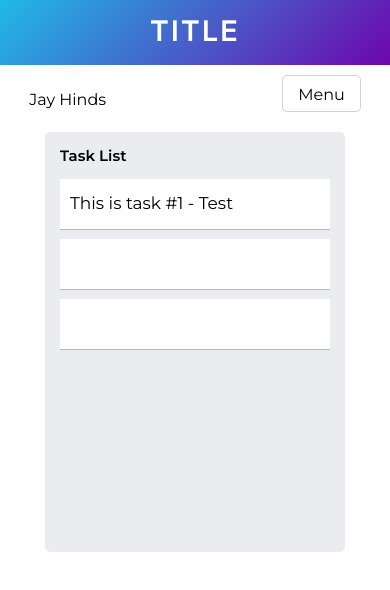
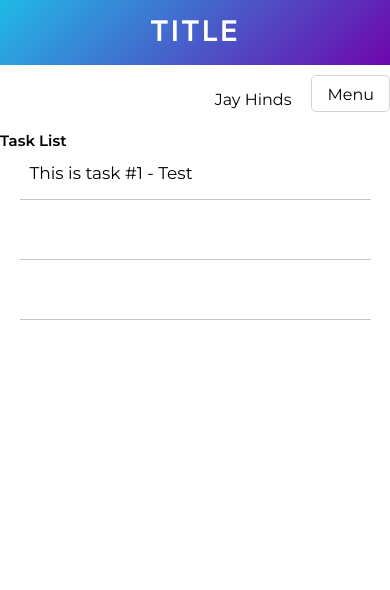
Before and after one commit to hindsjay/jayHindsJelloBoard, a React (Create React App) app: page / in a window 390 px wide. Shown: the top 590 px of the page. Built offline with nearby package versions, Linux system fonts and the light colour scheme.

Commit message:
add styles for form/input and horizontal scroll for mobile

```diff
--- a/src/index.css
+++ b/src/index.css
@@ -64,13 +64,19 @@ img {
 ***************************************/
 
 body,
-.sub-header button {
+button {
   font-family: 'Montserrat', serif;
 }
 
 .sub-header,
 .hamburger-container {
   display: flex;
+}
+
+button {
+  font-size: 1.6rem;
+  cursor: pointer;
+
 }
 
 /**************************************
@@ -93,22 +99,20 @@ header h1 {
 
 .sub-header {
   align-items: flex-end;
-  width: 85%;
-  justify-content: space-between;
   margin: 10px auto 0;
 }
 
 .sub-header p {
   font-size: 1.6rem;
+  margin-left: auto;
 }
 
 .sub-header button {
-  font-size: 1.6rem;
   padding: 10px 15px 7px;
-  cursor: pointer;
   background: rgba(255, 255, 255, .3);
   border: 1px solid lightgrey;
   border-radius: 5px;
+  margin-left: 20px;
 }
 
 
@@ -120,15 +124,29 @@ main {
   margin-top: 20px;
 }
 
-.tasks-container {
-  width: 300px;
-  height: 420px;
-  background-color: rgb(235, 236, 240);
-  margin: 0 auto;
-  border-radius: 5px;
+/* ***************
+used this as a guide to help implement the horizontal scroll effect
+https://codeburst.io/how-to-create-horizontal-scrolling-containers-d8069651e9c6
+******************
+*/
+
+.scroll-wrapper {
+  height: 370px;
+  display: flex;
+  flex-wrap: nowrap;
+  overflow-x: auto;
 }
 
-.tasks-container h2 {
+.card-container {
+  width: 260px;
+  height: 350px;
+  background-color: rgb(235, 236, 240);
+  border-radius: 5px;
+  margin: 0 20px 10px 0;
+  flex: 0 0 auto;
+}
+
+.card-container h2 {
   padding: 15px;
 }
 
@@ -144,3 +162,27 @@ main {
 .task-item p {
   font-size: 1.7rem;
 }
+
+form {
+  text-align: center;
+  max-width: 430px;
+  margin: 0 auto;
+}
+
+input {
+  width: 290px;
+  height: 40px;
+  font-size: 1.6rem;
+  padding-left: 10px;
+  margin: 10px 0 20px;
+  border: 2px solid rgb(218, 218, 218);
+}
+
+form button {
+  height: 40px;
+  width: 150px;
+  background: rgb(110, 6, 173);
+  color: rgb(255, 255, 255);
+  border: none;
+  letter-spacing: 1px;
+}
```
